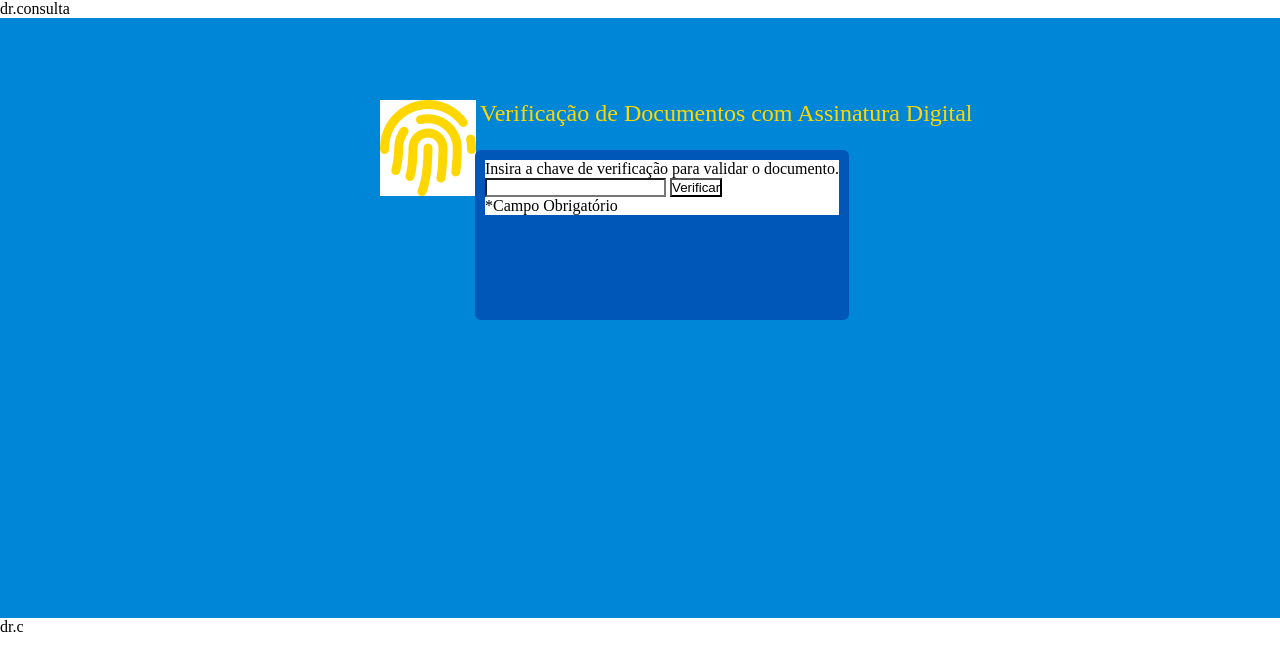
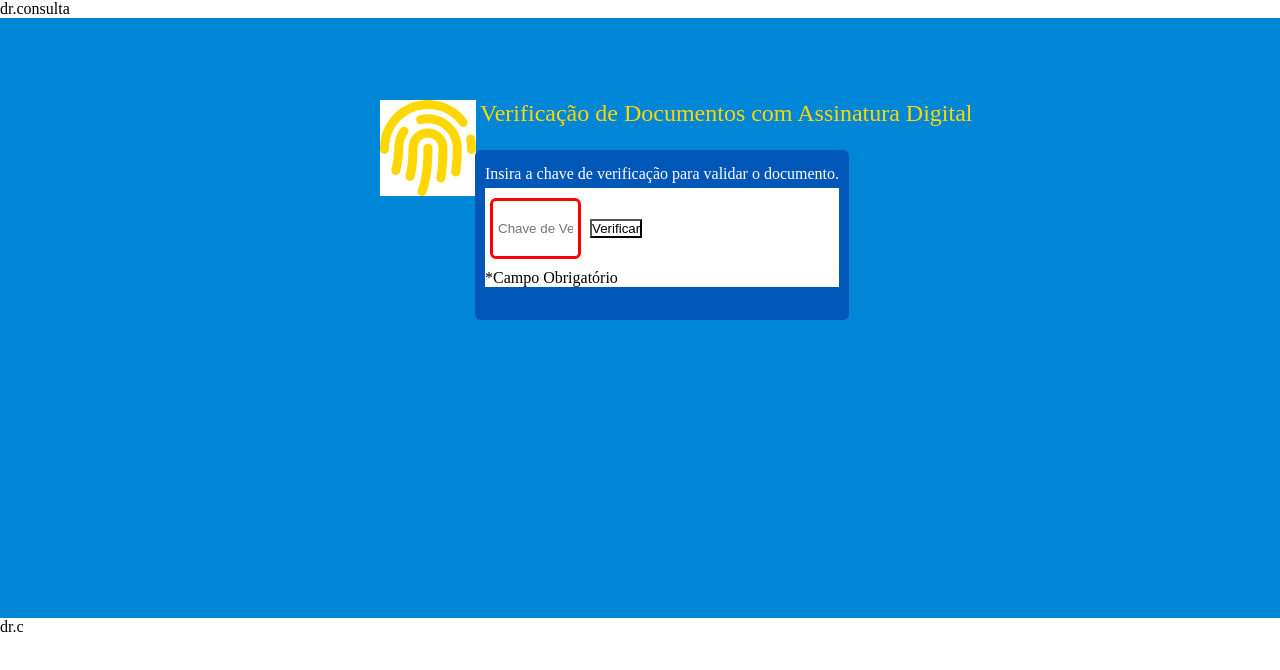
Before and after one commit to cantaruttim/AutenticadorCode, a Next.js app: page / in a window 1280 px wide. Shown: the top 670 px of the page. Built offline with nearby package versions, Linux system fonts and the light colour scheme.

Commit message:
caixa de texto

```diff
--- a/pages/index.js
+++ b/pages/index.js
@@ -34,7 +34,7 @@ function Home() {
                     </div>
 
                     <div className='caixaDados'>
-                        <input className='caixaChave' type="text" /> <button className='btnVerificar'>Verificar</button>
+                        <input className='caixaChave' type="text" placeholder='Chave de Verificação'/> <button className='btnVerificar'>Verificar</button>
                     </div>
                     <div className='CampoObrigatorio'>
                         *Campo Obrigatório
--- a/styles/styles.css
+++ b/styles/styles.css
@@ -56,8 +56,17 @@ body .content {
     left: -100px;
 }
 
-.content .textoLogo .text_1{
+.content .content-box .text_1{
     background-color: var(--corArea);
     color: #fff;
     font-size: medium;
+    padding: 5px 0;
 }
+
+.content .content-box .caixaDados .caixaChave{
+    margin: 10px 5px;
+    padding: 20px 5px;
+    width: 75px;
+    height: 15px;
+    border-radius: 6px;border: solid red;
+}
```
